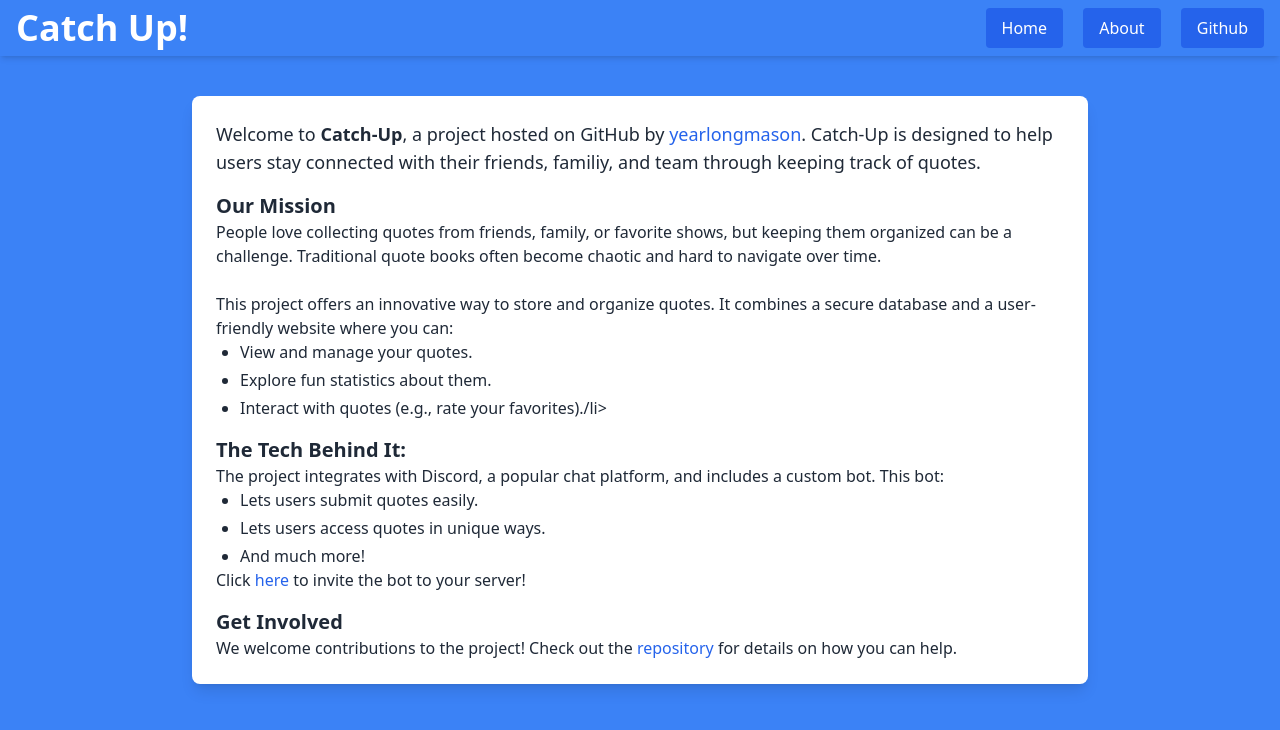
After one commit to yearlongmason/Catch-Up, a Django app: template catchup/app/templates/about.html in a window 1280 px wide. The commit adds this page. Shown: the top 730 px of the page. Run offline with Django 5.2, Linux system fonts and the light colour scheme; the template is opened without the code that fills it, so the values that code supplies are empty; parts of the project's set-up code (start-up, migrations or seed data) failed here and were passed over; some libraries are stand-ins or nearby versions.

Commit message:
working on about page

```diff
--- /dev/null
+++ b/catchup/app/templates/about.html
@@ -0,0 +1,57 @@
+<!DOCTYPE html>
+<html lang="en">
+<head>
+    <meta charset="UTF-8">
+    <meta name="viewport" content="width=device-width, initial-scale=1.0">
+    <title>How to Use Our Website</title>
+    <script src="https://cdn.tailwindcss.com"></script>
+</head>
+
+<body class="font-sans bg-blue-500 text-gray-800">
+    <nav class="bg-blue-550 text-white shadow-md fixed top-0 left-0 w-full z-10">
+        <div class="container mx-auto px-4 py-2 flex justify-between items-center">
+          <h2 class="text-4xl font-semibold">Catch Up!</h2>
+          <div class="space-x-4">
+            <button class="bg-blue-600 hover:bg-blue-700 px-4 py-2 rounded"><a href="">Home</a></button>
+            <button class="bg-blue-600 hover:bg-blue-700 px-4 py-2 rounded"><a href="about/">About</a></button>
+            <button class="bg-blue-600 hover:bg-blue-700 px-4 py-2 rounded"><a href="https://github.com/yearlongmason/Catch-Up">Github</a></button>
+          </div>
+        </div>
+      </nav>
+    <br>
+    <br>
+    <br>
+    <main class="max-w-4xl mx-auto p-6 bg-white shadow-lg rounded-lg mt-6">
+        <p class="text-lg">
+            Welcome to <strong>Catch-Up</strong>, a project hosted on GitHub by
+            <a href="https://github.com/yearlongmason/Catch-Up" target="_blank" class="text-blue-600 hover:underline">yearlongmason</a>.
+            Catch-Up is designed to help users stay connected with their friends, familiy, and team through keeping track of quotes.
+        </p>
+        <h2 class="text-xl font-semibold mt-4">Our Mission</h2>
+        <p>People love collecting quotes from friends, family, or favorite shows, but keeping them organized can be a challenge. Traditional quote books often become chaotic and hard to navigate over time.</p>
+        <br>
+        <p>This project offers an innovative way to store and organize quotes. It combines a secure database and a user-friendly website where you can:</p>
+        <ul class="list-disc ml-6 space-y-1">
+            <li>View and manage your quotes.</li>
+            <li>Explore fun statistics about them.</li>
+            <li>Interact with quotes (e.g., rate your favorites)./li>
+        </ul>
+        <h2 class="text-xl font-semibold mt-4">The Tech Behind It:</h2>
+        <p>The project integrates with Discord, a popular chat platform, and includes a custom bot. This bot:</p>
+        <ul class="list-disc ml-6 space-y-1">
+            <li>Lets users submit quotes easily.</li>
+            <li>Lets users access quotes in unique ways.</li>
+            <li>And much more!</li>
+        </ul>
+
+        <p>Click <a href="https://discord.com/oauth2/authorize?client_id=1302647415802826855&permissions=67584&integration_type=0&scope=bot" target="_blank" class="text-blue-600 hover:underline">here</a>  to invite the bot to your server!</p>
+        <h2 class="text-xl font-semibold mt-4">Get Involved</h2>
+        <p>
+            We welcome contributions to the project! Check out the
+            <a href="https://github.com/yearlongmason/Catch-Up" target="_blank" class="text-blue-600 hover:underline">repository</a>
+            for details on how you can help.
+        </p>
+    </main>
+
+</body>
+</html>
--- a/catchup/app/templates/landing.html
+++ b/catchup/app/templates/landing.html
@@ -14,7 +14,7 @@
           <h2 class="text-4xl font-semibold">Catch Up!</h2>
           <div class="space-x-4">
             <button class="bg-blue-600 hover:bg-blue-700 px-4 py-2 rounded"><a href="">Home</a></button>
-            <button class="bg-blue-600 hover:bg-blue-700 px-4 py-2 rounded"><a href="">About</a></button>
+            <button class="bg-blue-600 hover:bg-blue-700 px-4 py-2 rounded"><a href="about/">About</a></button>
             <button class="bg-blue-600 hover:bg-blue-700 px-4 py-2 rounded"><a href="https://github.com/yearlongmason/Catch-Up">Github</a></button>
           </div>
         </div>
--- a/catchup/app/urls.py
+++ b/catchup/app/urls.py
@@ -8,5 +8,6 @@ urlpatterns  = [
     path("servers/testroster/",views.testroster,name="testroster"),
     path("discord_login/",views.discord_login,name="discord_login"),
     path('discord_login/redirect/', views.discord_login_redirect, name="discord_login_redirect"),
-    path('servers/', views.servers, name="servers")
+    path('servers/', views.servers, name="servers"),
+    path('about/', views.about, name="about")
 ]
--- a/catchup/app/views.py
+++ b/catchup/app/views.py
@@ -21,6 +21,9 @@ def get_authenticated_user(request):
 
 def landing(request):
     return render(request, "landing.html")
+
+def about(request):
+    return render(request, "about.html")
 
 def servers(request):
     if request.session.get('new_access_token'):
```
